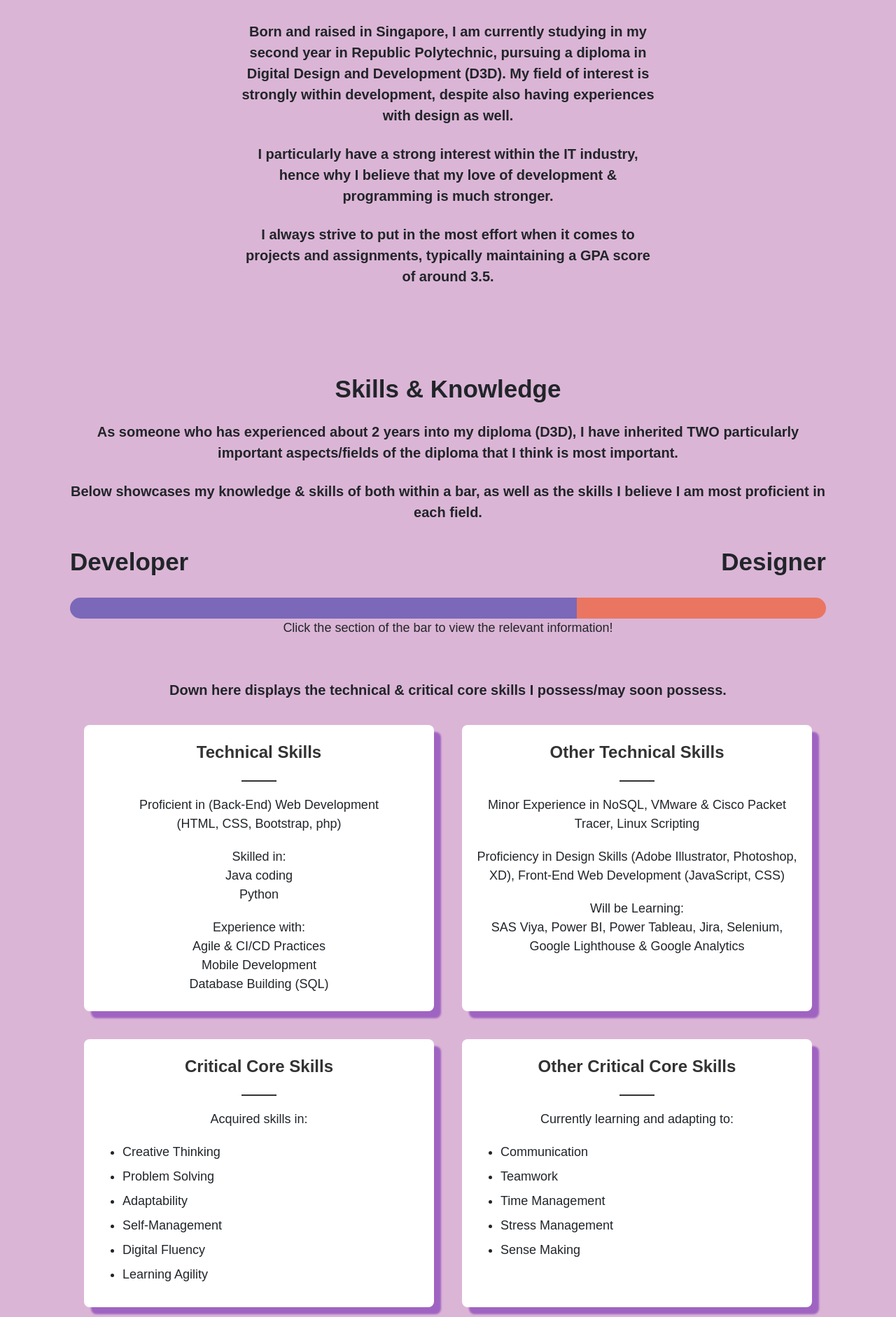
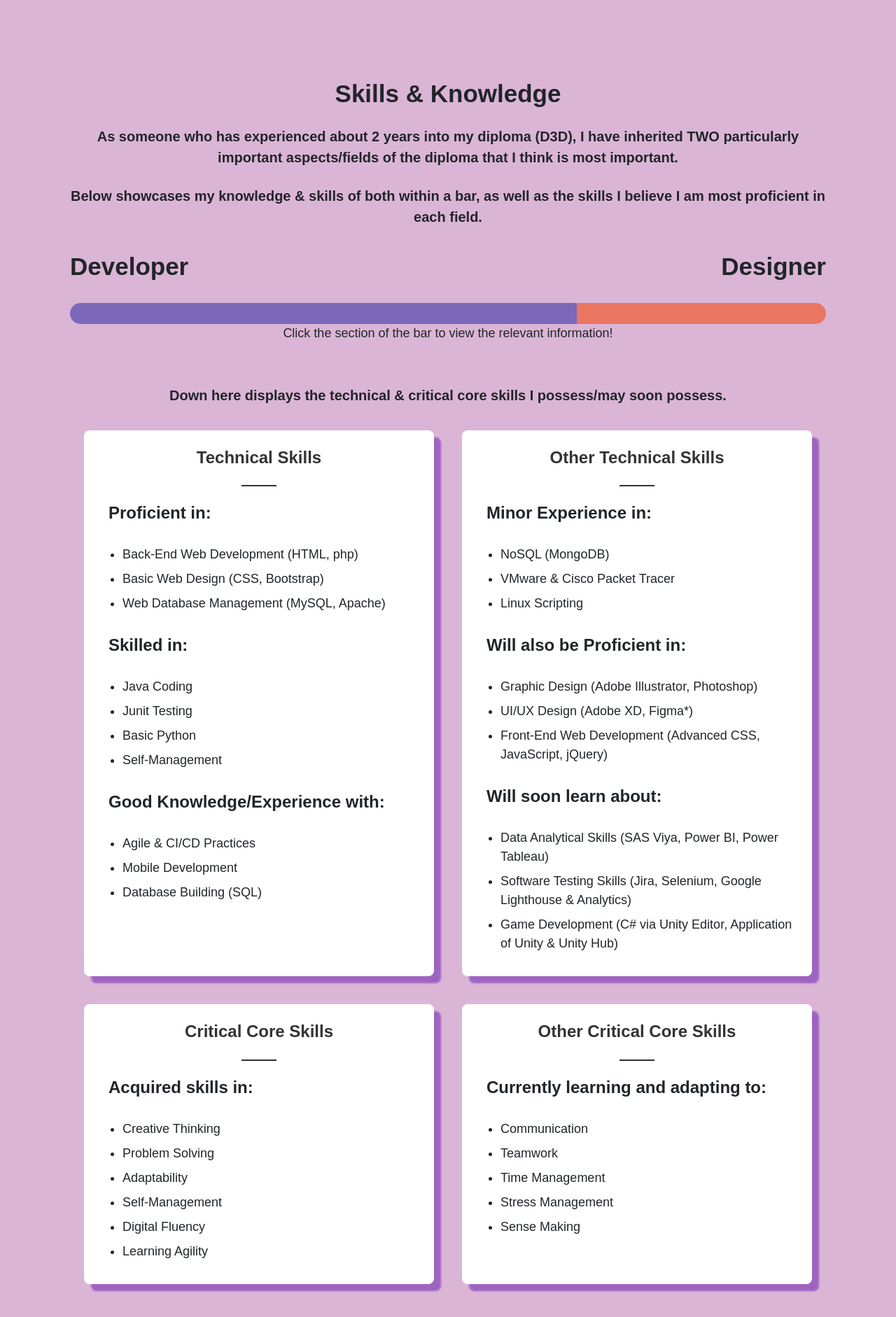
Before and after one commit to lapidotler/irfaniskandar, a PHP site: page /about.html in a window 1280 px wide. Shown: the part 702-2584 px from the top of the page at 70% size. Run offline with PHP 8.4, Linux system fonts and the light colour scheme.

Commit message:
Portfolio Update (7-8/1/24)
- About Me Page (90% complete)
- Added images & Edited JS & CSS

```diff
--- a/about.html
+++ b/about.html
@@ -57,6 +57,8 @@
                 </div>
             </nav>
 
+            <div id="about-top"></div>
+
             <section id="about-section" class="main flex-column responsive">
                 <!-- Header -->
                 <header>
@@ -74,9 +76,15 @@
 
                         <div class="about-content">
                             <p class="text-medium">Hi there! I am Irfan Iskandar.</p>
-                            <p class="text-medium">Born and raised in Singapore, I am currently studying in my second year in Republic Polytechnic, pursuing a diploma in Digital Design and Development (D3D). My field of interest is strongly within development, despite also having experiences with design as well.</p>
-                            <p class="text-medium">I particularly have a strong interest within the IT industry, hence why I believe that my love of development & programming is much stronger.</p>
-                            <p class="text-medium">I always strive to put in the most effort when it comes to projects and assignments, typically maintaining a GPA score of around 3.5.</p>
+                            <p class="text-medium">
+                                Born and raised in Singapore, I am currently studying in my second year in Republic Polytechnic, pursuing a diploma in Digital Design and Development (D3D).
+                                My field of interest is strongly within development, despite also having experiences with design as well.
+                            </p>
+                            <p class="text-medium">
+                                I particularly have a strong interest within the IT industry, hence why I believe that my love of development & programming is much stronger.
+                            </p>
+                            <p class="text-medium">
+                                I always strive to put in the most effort when it comes to projects and assignments, typically maintaining an average GPA score of around 3.5 (for my current diploma).</p>
                         </div>
                     </div>
                 </section>
@@ -138,9 +146,28 @@
                         <div class="about-box">
                             <h3 class="text-medium">Technical Skills</h3>
                             <div class="line"></div>
-                            <p class="text-med">Proficient in (Back-End) Web Development<br/>(HTML, CSS, Bootstrap, php)</p>
-                            <p class="text-med">Skilled in:<br/>Java coding<br/>Python</p>
-                            <p class="text-med">Experience with:<br/>Agile & CI/CD Practices<br/>Mobile Development<br/>Database Building (SQL)</p>
+
+                            <p class="text-medium">Proficient in:</p>
+                            <ul class="text-med">
+                                <li>Back-End Web Development (HTML, php)</li>
+                                <li>Basic Web Design (CSS, Bootstrap)</li>
+                                <li>Web Database Management (MySQL, Apache)</li>
+                            </ul>
+
+                            <p class="text-medium">Skilled in:</p>
+                            <ul class="text-med">
+                                <li>Java Coding</li>
+                                <li>Junit Testing</li>
+                                <li>Basic Python</li>
+                                <li>Self-Management</li>
+                            </ul>
+
+                            <p class="text-medium">Good Knowledge/Experience with:</p>
+                            <ul class="text-med">
+                                <li>Agile & CI/CD Practices</li>
+                                <li>Mobile Development</li>
+                                <li>Database Building (SQL)</li>
+                            </ul>
                             <!-- Add more skills as needed -->
                         </div>
 
@@ -148,9 +175,27 @@
                         <div class="about-box">
                             <h3 class="text-medium">Other Technical Skills</h3>
                             <div class="line"></div>
-                            <p class="text-med">Minor Experience in NoSQL, VMware & Cisco Packet Tracer, Linux Scripting</p>
-                            <p class="text-med">Proficiency in Design Skills (Adobe Illustrator, Photoshop, XD), Front-End Web Development (JavaScript, CSS)</p>
-                            <p class="text-med">Will be Learning:<br/>SAS Viya, Power BI, Power Tableau, Jira, Selenium, Google Lighthouse & Google Analytics</p>
+
+                            <p class="text-medium">Minor Experience in:</p>
+                            <ul class="text-med">
+                                <li>NoSQL (MongoDB)</li>
+                                <li>VMware & Cisco Packet Tracer</li>
+                                <li>Linux Scripting</li>
+                            </ul>
+
+                            <p class="text-medium">Will also be Proficient in:</p>
+                            <ul class="text-med">
+                                <li>Graphic Design (Adobe Illustrator, Photoshop)</li>
+                                <li>UI/UX Design (Adobe XD, Figma*)</li>
+                                <li>Front-End Web Development (Advanced CSS, JavaScript, jQuery)</li>
+                            </ul>
+
+                            <p class="text-medium">Will soon learn about:</p>
+                            <ul class="text-med">
+                                <li>Data Analytical Skills (SAS Viya, Power BI, Power Tableau)</li>
+                                <li>Software Testing Skills (Jira, Selenium, Google Lighthouse & Analytics)</li>
+                                <li>Game Development (C# via Unity Editor, Application of Unity & Unity Hub)</li>
+                            </ul>
                             <!-- Add more skills as needed -->
                         </div>
 
@@ -158,7 +203,8 @@
                         <div class="about-box">
                             <h3 class="text-medium">Critical Core Skills</h3>
                             <div class="line"></div>
-                            <p class="text-med">Acquired skills in:</p>
+
+                            <p class="text-medium">Acquired skills in:</p>
                             <ul class="text-med">
                                 <li>Creative Thinking</li>
                                 <li>Problem Solving</li>
@@ -174,7 +220,8 @@
                         <div class="about-box">
                             <h3 class="text-medium">Other Critical Core Skills</h3>
                             <div class="line"></div>
-                            <p class="text-med">Currently learning and adapting to:</p>
+
+                            <p class="text-medium">Currently learning and adapting to:</p>
                             <ul class="text-med">
                                 <li>Communication</li>
                                 <li>Teamwork</li>
@@ -189,10 +236,123 @@
 
                 <!-- Hobbies Section -->
                 <section class="hobbies-section flex-column responsive" id="hobbies">
-                    <div class="hobbies-container">
-                        <div class="hobbies-content">
-                            <h2 class="text-header">Hobbies</h2>
-                            <!-- Add content about your hobbies here -->
+                    <h2 class="text-header">Hobbies</h2>
+                    <p class="text-medium">As someone who has experienced about 2 years into my diploma (D3D), I have inherited TWO particularly important aspects/fields of the diploma that I think is most important.</p>
+                    <p class="text-medium">Below showcases my knowledge & skills of both within a bar, as well as the skills I believe I am most proficient in each field.</p>
+
+                    <div class="about-box-container">
+                        <!-- Chess Box -->
+                        <div class="about-box">
+                            <h3 class="text-medium">Chess</h3>
+                            <div class="line"></div>
+                            <p class="text-med" style="text-align: center; padding: 0;">Sometimes I play chess on <a href="https://www.chess.com/member/lapidotler" target="_blank">chess.com</a></p>
+                            <ul class="text-med">
+                                <li>Rapid Rating: 839 (Peak: 962)</li>
+                                <li>Blitz Rating: 595 (Peak: 678)</li>
+                                <li>Puzzles Rating: 1786 (Peak: 1806)</li>
+                            </ul>
+                        </div>
+
+                        <!-- Music Box -->
+                        <div class="about-box">
+                            <h3 class="text-medium">Music</h3>
+                            <div class="line"></div>
+                            <p class="text-med" style="text-align: center; padding: 0;">My <a href="https://open.spotify.com/playlist/37i9dQZF1Fa1IIVtEpGUcU?si=92aa78bf22ff4800" target="_blank">Top 100 Songs on Spotify (2023)</a></p>
+                            <ul class="text-med">
+                                <li>Genres: Indie Rock/Indie Pop, Hip-Hop/Rap, Pop</li>
+                                <li>Bands: Lovejoy, Good Kid, AJR</li>
+                                <li>Solo Artists: KSI, James Marriott</li>
+                            </ul>
+                        </div>
+
+                        <!-- Gaming Box -->
+                        <div class="about-box">
+                            <h3 class="text-medium">Gaming</h3>
+                            <div class="line"></div>
+                            <ul class="text-med">
+                                <li>Games like Minecraft</li>
+                                <li>Teamfight Tactics (TFT)</li>
+                                <li>Valorant</li>
+                            </ul>
+                        </div>
+
+                        <!-- Other Box -->
+                        <div class="about-box">
+                            <h3 class="text-medium">Others</h3>
+                            <div class="line"></div>
+                            <ul class="text-med">
+                                <li>Sports: Badminton, Football</li>
+                                <li>Reading</li>
+                                <li>Watching Movies/TV Shows</li>
+                            </ul>
+                        </div>
+                    </div>
+                </section>
+
+                <!-- Minecraft Experiences Section -->
+                <section class="minecraft-experiences-section flex-column responsive" id="minecraft-experiences">
+                    <h2 class="text-header">Extras: Minecraft Moderator/Admin Experiences</h2>
+                    <p class="text-medium">
+                        Outside of school, I had worked as a Minecraft moderator/admin for a server called EarthPinas, which I had worked for around 2 years.
+                        This took place during the Covid period, and I felt that this experience was important to me as it helped me to gain insights into leadership, teamwork, and the dynamics of online communities.
+                    </p>
+
+                    <div class="about-box-container">
+                        <div class="about-box">
+                            <h2 class="text-medium">Chapter 1: Too Good to be True</h2>
+                            <div class="line"></div>
+
+                            <!-- Discovery of the Server -->
+                            <p class="text-med">
+                                My journey as a Minecraft moderator/admin began when a friend on Discord introduced me to the a Minecraft server he was on.
+                                I was intrigued by the server's concept and decided to join it.
+                            </p>
+
+                            <p class="text-med">
+                                At the time there, I was a regular player, but an opportunity to become a staff member arised upon the server's opening of staff applications.<br/><br/>
+                                In the same week, I happen to not only win a Photography competition in the server, but I also did get the role of a Trial-Helper.
+                            </p>
+
+                            <p class="text-med">
+                                It didn't last long, however, as the server was shut down due to the owner's personal reasons.
+                                However, that open up a new opportunity for me to become a staff member in another server, a server that I would soon call "My Second Home".<br/><br/>
+                            </p>
+                        </div>
+
+                        <div class="about-box">
+                            <h2 class="text-medium">Chapter 2: New Beginnings</h2>
+                            <div class="line"></div>
+
+                            <!-- Server Details -->
+                            <p class="text-med">
+                                EarthPinas was a Filipino survival server where other players can play together and have fun.
+                                It later became a semi-survival server, with modded extensions & gamemodes such as PvP, PvE, Roleplay, and Towny.<br/><br/>
+                                Initially, the small server involved the owner, staff members and some friends. However, it soon grew to become a large community of players.
+                            </p>
+
+                            <!-- Trial-Helper Role -->
+                            <p class="text-med">
+                                Since the shutdown of the first server, the experiences and responsibilities of the Trial-Helper role were carried over to EarthPinas.<br/><br/>
+                                In the 2 years of experience as a staff member, I have learned many things, such as leadership, teamwork, and patience amongst other things.<br/><br/>
+                                This really helped me improve when climbing the ranks become a Moderator, and eventually an Admin.
+                            </p>
+                        </div>
+
+                        <div class="about-box">
+                            <h2 class="text-medium">Chapter 3: Moving On</h2>
+                            <div class="line"></div>
+
+                            <!-- Server Shutdown -->
+                            <p class="text-med">
+                                The server had slowly lose traction and popularity in 2022, and eventually, the server was shut down around 2023.
+                                Despite the server's shutdown, I still have many fond memories of the server.<br/><br/>I am grateful for the experiences I have gained from it, as well as the friends I have made along the way.
+                            </p>
+
+                            <!-- Conclusion -->
+                            <p class="text-med">
+                                My time as a Minecraft moderator/admin not only enriched my gaming experience but also provided me with insights into leadership, teamwork, and the dynamics of online communities.<br/><br/>
+                                This experience has also taught me to be more responsible and to be more aware of my actions, which I have also carried over to my real-life experiences.
+                            </p>
                         </div>
                     </div>
                 </section>
@@ -204,14 +364,21 @@
                             <h2 class="text-header">What's Next</h2>
                             <p class="text-medium">I am excited to share that I will be embarking on an internship experience starting March 2024 as a Software Developer (Cloud Technologies) at LTA. Here's a brief overview:</p>
 
+                            <!-- Image and Description -->
+                            <div class="image-description-container">
+                                <img src="images/profile/lta.png" alt="Image Description">
+                                <p class="image-description-text">LTA Office Block</p>
+                            </div>
+
                             <!-- Important Job Description -->
                             <p class="text-medium">
-                                Excitingly, I'll be interning at LTA as a Software Developer (Cloud Technologies). My responsibilities include developing, deploying, and maintaining applications with a focus on cloud technologies.
+                                Excitingly, I'll be interning at LTA as a Software Developer (Cloud Technologies) for 1 year. My responsibilities include developing, deploying, and maintaining applications with a focus on cloud technologies.
                             </p>
 
                             <!-- Knowledge and Skills -->
                             <p class="text-medium">
-                                To thrive in this role, I'll collaborate with cross-functional teams, design cloud-based solutions, and develop scalable applications using languages like Python, Java, or C#. Additionally, I'll gain proficiency in cloud platforms, scripting languages, and essential problem-solving skills.
+                                To thrive in this role, I'll learn how to collaborate with cross-functional teams, design cloud-based solutions, and develop scalable applications using languages like Python, Java, or C#.
+                                Additionally, I'll gain proficiency in cloud platforms, scripting languages, and essential problem-solving skills.
                             </p>
 
                             <!-- Expected Outcome -->
@@ -221,6 +388,10 @@
                         </div>
                     </div>
                 </section>
+
+                <a href="#about-top" class="arrow-link">
+                    <div class="triangle"></div>
+                </a>
             </section>
 
             <!-- Footer Bar -->
--- a/portfolio.html
+++ b/portfolio.html
@@ -57,6 +57,8 @@
                 </div>
             </nav>
 
+            <div id="portfolio-top"></div>
+
             <!-- Portfolio Works -->
             <section id="portfolio-main" class="main flex-column responsive">
                 <div class="flex-column responsive">
@@ -66,8 +68,6 @@
                             <p class="text-xlarge">Portfolio</p>
                         </div>
                     </header>
-
-                    <div id="portfolio-top"></div>
 
                     <div class="section-header responsive">
                         <p class="text-header">My works!</p>
--- a/scripts/cursor.js
+++ b/scripts/cursor.js
@@ -29,7 +29,7 @@
         cursor.style.opacity = "1";
     });
 
-    document.querySelectorAll('a, button, .portfolio-option').forEach(function (link) {
+    document.querySelectorAll('a, button, .portfolio-option, .skills-bar').forEach(function (link) {
         link.addEventListener('mouseenter', function () {
             cursor.style.transform = "scale(1.75)";
             cursor.style.mixBlendMode = "multiply";
--- a/stylesheets/about.css
+++ b/stylesheets/about.css
@@ -1,3 +1,24 @@
+/* Description of Chosen Work */
+.back-to-category-link {
+    display: block;
+    text-align: center;
+    font-size: 1rem;
+    margin: 20px 0;
+    text-decoration: none;
+    color: #343a40;
+}
+
+.triangle {
+    width: 75px;
+    height: 75px;
+    background: #333;
+    clip-path: polygon(50% 0, 100% 50%, 50% 50%, 0 50%);
+    transition: all 0.5s ease;
+    margin: 0 auto; /* Center the triangle horizontally */
+    display: block; /* Ensure it's a block element to center horizontally */
+}
+
+
 /* About Section */
 .about-section {
     padding: 30px;
@@ -16,6 +37,10 @@
     max-width: 600px; /* Limit the maximum width for content */
     margin: 30px;
     text-align: right;
+}
+
+.about-content p {
+    padding-left: 40px;
 }
 
 .about-image-container {
@@ -98,6 +123,7 @@
 .skills-text-dev,
 .skills-text-des {
     margin-top: 10px;
+    margin-bottom: 10px;
     position: relative;
     z-index: 1; /* Set a lower z-index for the skills-text */
 }
@@ -167,10 +193,24 @@
     padding-left: 40px; /* Adjust the padding as needed */
 }
 
-.about-box li {
+.about-box li, .about-box p {
     list-style-type: disc!important; /* You can use other values like 'circle', 'square', etc. */
     margin-bottom: 8px; /* Adjust the margin between list items */
     text-align: left;
+}
+
+.about-box p {
+    padding-left: 20px;
+}
+
+.whats-next-content {
+    padding-left: 30px;
+    padding-right: 30px;
+}
+
+.image-description-container img {
+    width: 100%; /* Make the image fill the container */
+    border-radius: 18px; /* Add rounded corners */
 }
 
 /* Media query for screens with a maximum width of 1300px */
@@ -178,4 +218,30 @@
     .about-content {
         text-align: center!important;
     }
+
+    .about-image-container {
+        margin: 0;
+    }
+
+    .about-content p {
+        padding: 0;
+    }
 }
+
+/* Media query for screens with a maximum width of 785px */
+@media (max-width: 785px) {
+    .skills-text-dev,
+    .skills-text-des {
+        margin-top: 30px;
+        margin-bottom: 30px;
+    }
+}
+
+/* Media query for screens with a maximum width of 500px */
+@media (max-width: 500px) {
+    .skills-text-dev,
+    .skills-text-des {
+        margin-top: 50px;
+        margin-bottom: 50px;
+    }
+}
--- a/stylesheets/format/cursor.css
+++ b/stylesheets/format/cursor.css
@@ -1,4 +1,4 @@
-body, body a {
+body, body a, body .skills-bar-dev, body .skills-bar-des, body .skills-text-dev, body .skills-text-des {
     cursor: none!important; /* Hide the default cursor */
 }
 
```
Also changed, not shown: scripts/about.js (+14 -0 lines), 1 other file.
